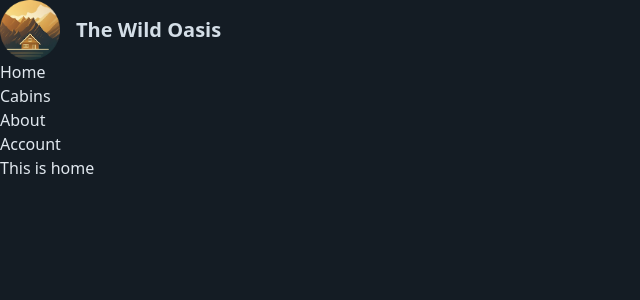
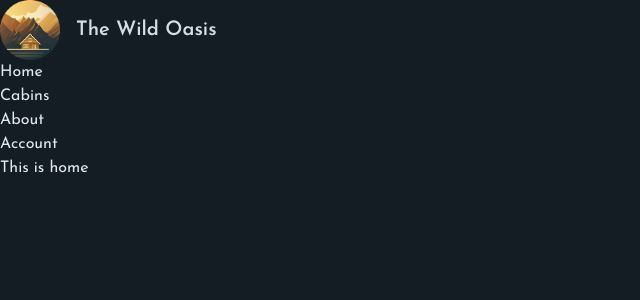
Before and after one commit to andro-jr/WhatsNext, a Next.js app: page / in a window 1280 px wide. Shown: the top 300 px of the page, without its empty margins (0-640 px from the left). Built offline with nearby package versions, Linux system fonts and the light colour scheme.

Commit message:
style: google fonts added

```diff
--- a/app/layout.tsx
+++ b/app/layout.tsx
@@ -1,6 +1,13 @@
 import Logo from "@/app/_components/Logo";
 import Navigation from "@/app/_components/Navigation";
 import "@/app/_styles/globals.css";
+
+import { Josefin_Sans } from "next/font/google";
+
+const josefin = Josefin_Sans({
+  subsets: ["latin"],
+  display: "swap",
+});
 
 export const metadata = {
   title: {
@@ -18,7 +25,9 @@
 }) {
   return (
     <html lang="en">
-      <body className="bg-primary-950 text-primary-50 min-h-screen">
+      <body
+        className={`${josefin.className} bg-primary-950 text-primary-50 min-h-screen`}
+      >
         <header>
           <Logo />
           <Navigation />
```
